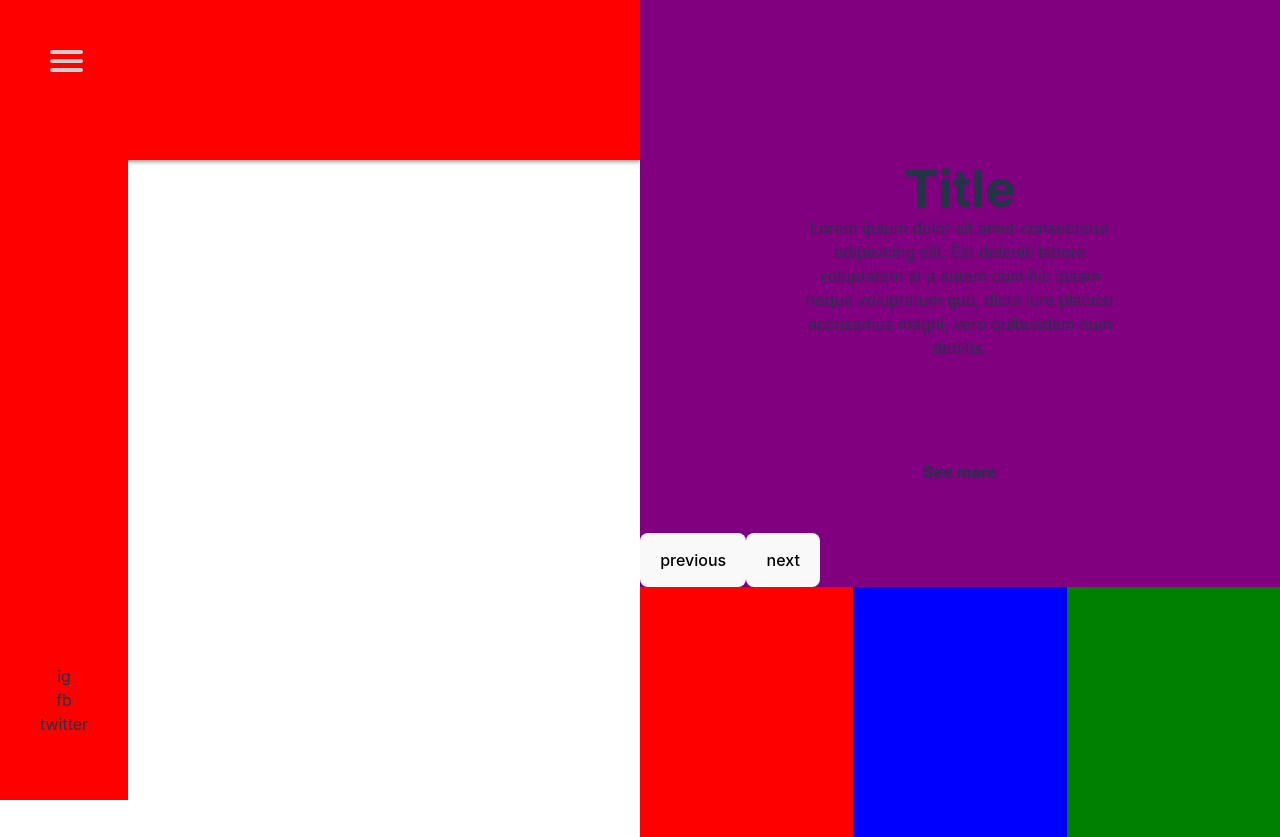
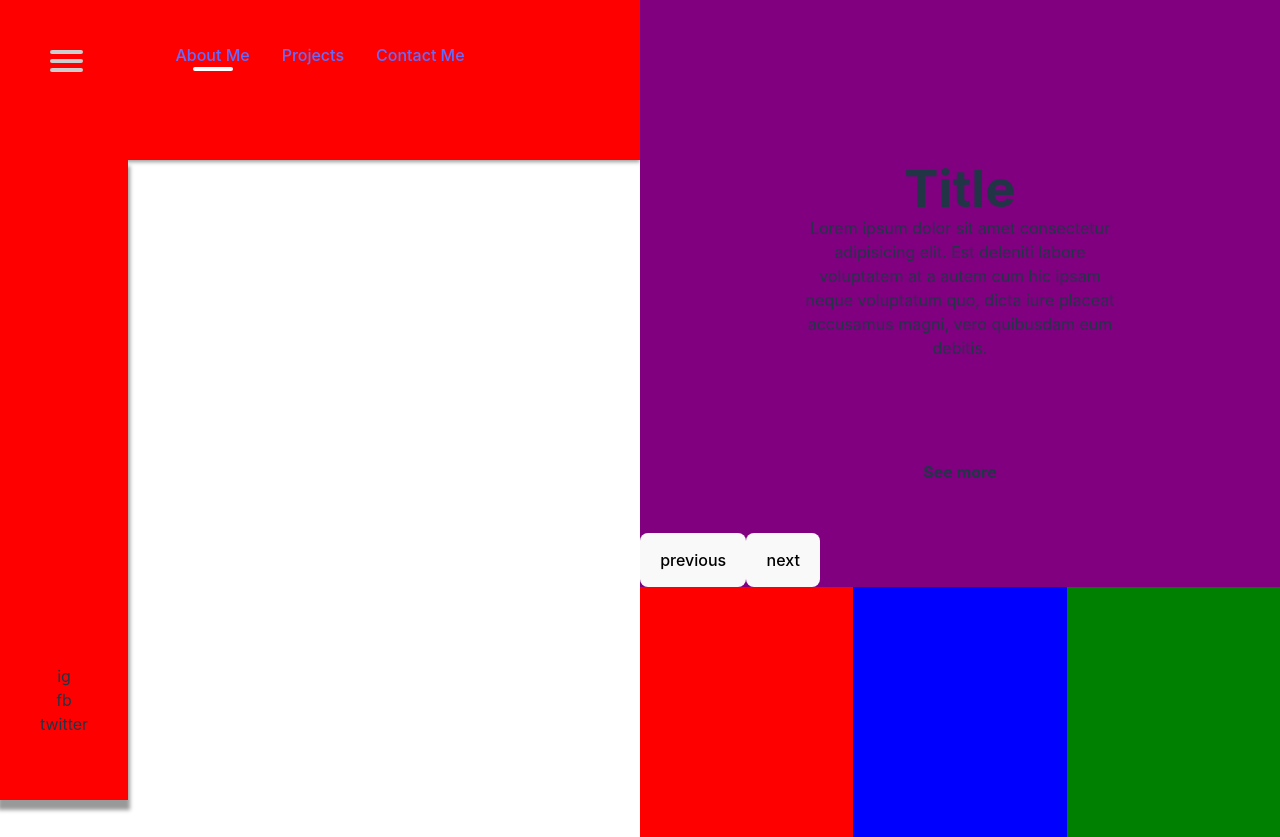
Before and after one commit to Leprekus/react-portfolio-site, a React (Vite) app in the folder leprekus-site/: page / in a window 1280 px wide. Built offline with nearby package versions, Linux system fonts and the light colour scheme.

Commit message:
style navbar

```diff
--- a/leprekus-site/src/App.css
+++ b/leprekus-site/src/App.css
@@ -15,59 +15,3 @@
 nav {
  box-shadow: 0 2px 4px 0 rgba(0,0,0,.4);
 }
-
-.nav-wrapper {
-  display: flex;
-  justify-content: center;
-  margin-top: 1rem;
-}
-
-.nav-button {
-  font-weight: bolder;
-  padding: 1rem;
-  color: rgb(135, 135, 135);
-  /* text-shadow:  5px 15px 25px rgba(82, 82, 82, 0.5); */
-}
-
-.nav-button:hover {
-  transition: 0.2s ease-in;
-  /* text-shadow:  5px 15px 20px rgba(82, 82, 82, 0.5); */
-  color: rgb(121, 120, 120);
-
-}
-
-.nav-button::after {
-  content: " ";
-  background-color: rgb(115, 115, 115);
-  display: block;
-  margin: 0.2rem auto 0 auto;
-  width: 80%;
-  height: 1px;
-
-  box-shadow:  0px 1px 2px rgba(108, 108, 108, 0.5);
-
-}
-.nav-button:hover::after {
-  transition: 0.25s ease-in;
-  box-shadow:  0px 1px 2px rgba(108, 108, 108, 1);
-  width: 90%;
-
-}
-
-.active::after {
-  content: " ";
-  background-color: rgb(0, 0, 0);
-  box-shadow:  0px 3px 6px rgb(108, 108, 108, 0.5);
-  display: block;
-  margin: 0.2rem auto 0 auto;
-  height: 10px;
-  width: 10px;
-  border-radius: 100%;
-}
-
-.active:hover:after {
-  height: 10px;
-  width: 10px;
-  transform: translate(0, -20%);
-
-}
--- a/leprekus-site/src/components/Navbar/Navbar.css
+++ b/leprekus-site/src/components/Navbar/Navbar.css
@@ -10,4 +10,6 @@ aside {
     height: calc(100% - 10rem);
     z-index: 100;
     background-color: red;
+    box-shadow: 0 8px 4px 2px rgba(0,0,0,.4);
+
 }
--- a/leprekus-site/src/components/hamburguerMenu/HamburgerMenu.jsx
+++ b/leprekus-site/src/components/hamburguerMenu/HamburgerMenu.jsx
@@ -1,5 +1,5 @@
 import { useState } from 'react'
-import { Link } from 'react-router-dom'
+import { NavLink } from 'react-router-dom'
 import { Credits } from '../../pages/Credits'
 import { NavBar } from '../Navbar/Navbar'
 import './hamburgerMenu.css'
@@ -20,11 +20,15 @@ export const HamburgerMenu = () =>{
 
         <ul id="menu">
           <a href="#"><li>Home</li></a>
-          <a href="#"><li>About</li></a>
-          <a href="#"><li>Info</li></a>
-          <a href="#"><li>Contact</li></a>
+          <a href="#"><li>Github</li></a>
+          <a href="#"><li>Credits</li></a>
           <a href="https://erikterwan.com/" target="_blank"><li>Show me more</li></a>
         </ul>
+      </div>
+      <div style={{ display: 'flex', justifyContent: 'center', alignItems: 'center', }}>
+        <NavLink to='/' className={({isActive}) => isActive ? 'active': 'nav-button'}>About Me</NavLink>
+        <NavLink to='/projects' className={({isActive}) => isActive ? 'active': 'nav-button'}>Projects</NavLink>
+        <NavLink to='/contact-me' className={({isActive}) => isActive ? 'active': 'nav-button'}>Contact Me</NavLink>
       </div>
       {/* <Credits displayCredits={displayCredits} setDisplayCredits={setDisplayCredits}/> */}
     </nav>
--- a/leprekus-site/src/components/hamburguerMenu/hamburgerMenu.css
+++ b/leprekus-site/src/components/hamburguerMenu/hamburgerMenu.css
@@ -2,9 +2,47 @@ nav {
   width: 100%;
   height: 10rem;
   /* position: relative;
-  top: 0;
   left: 0; */
   background-color: red;
+}
+.active {
+  padding: 1rem;
+  z-index: 100;
+}
+.active::after {
+  transition: .2s ease-in;
+  content: "";
+  display: block;
+  margin: auto;
+  height:4px;
+  width: 40px;
+  background-color: #FFF;
+  border-radius: 8px;
+  position: relative;
+}
+.active:hover::after {
+  transition: .2s ease-in;
+  width: 54px;
+}
+.nav-button {
+  padding: 1rem;
+  cursor: pointer;
+  position: relative;
+  z-index: 100;
+}
+.nav-button::after {
+  transition: .2s ease-in;
+  content: "";
+  display: block;
+  margin: auto;
+  height:4px;
+  width: 0;
+  background-color: #FFF;
+  border-radius: 8px;
+}
+.nav-button:hover::after {
+  transition: .2s ease-in;
+  width: 54px;
 }
 
  #menuToggle
```
Also changed, not shown: leprekus-site/src/router.jsx (+8 -0 lines).
